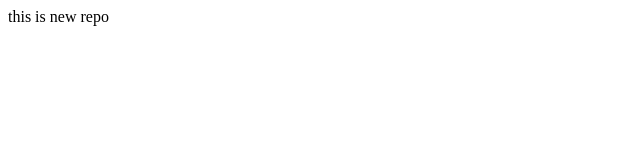
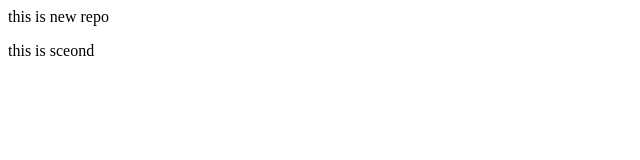
Before and after one commit to neemnit/basic, a plain HTML site: page index.html in a window 1280 px wide. Shown: the full height of the page, 0-640 px from the left. Drawn offline with Linux system fonts and the light colour scheme.

Commit message:
modifed index file

```diff
--- a/index.html
+++ b/index.html
@@ -1 +1,2 @@
 <p>this is new repo</p>
+<p>this is sceond</p>
```
